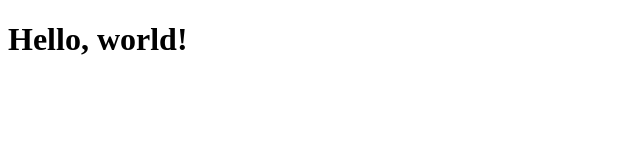
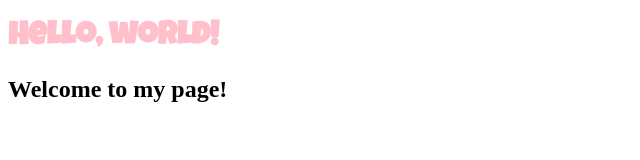
Before and after one commit to ranatakemoto/WebDesign_2, a plain HTML site: page Class1/index.html in a window 1280 px wide. Shown: the whole page, without its empty margins (0-640 px from the left). Drawn offline with Linux system fonts and the light colour scheme.

Commit message:
practice1

```diff
--- a/Class1/index.html
+++ b/Class1/index.html
@@ -10,6 +10,7 @@
 </head>
 <body>
     <h1>Hello, world!<h1>
+        <h2>Welcome to my page!</h2>
 
 </body>
 </html>
--- a/Class1/main.css
+++ b/Class1/main.css
@@ -0,0 +1,6 @@
+@import url('https://fonts.googleapis.com/css?family=Luckiest+Guy');
+
+h1 {
+    color: pink;
+    font-family: 'Luckiest Guy', cursive;
+}
```
Also changed, not shown: 1 other file.
